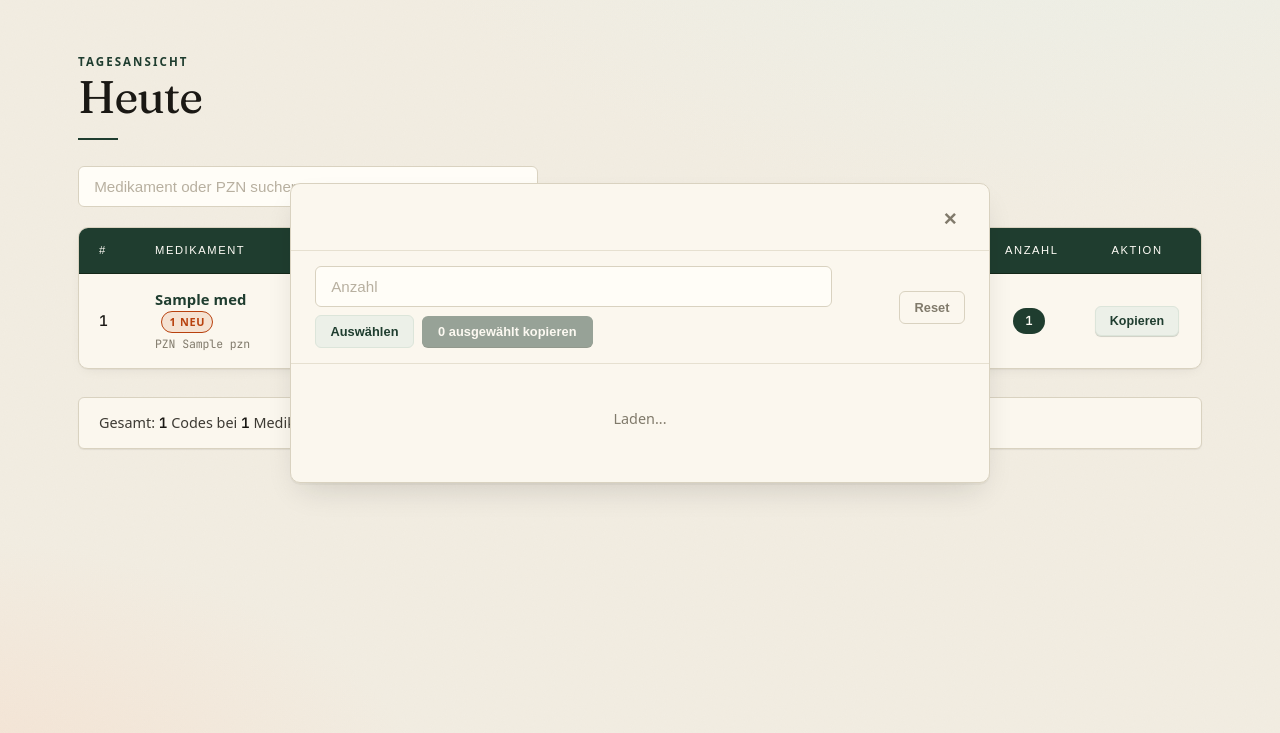
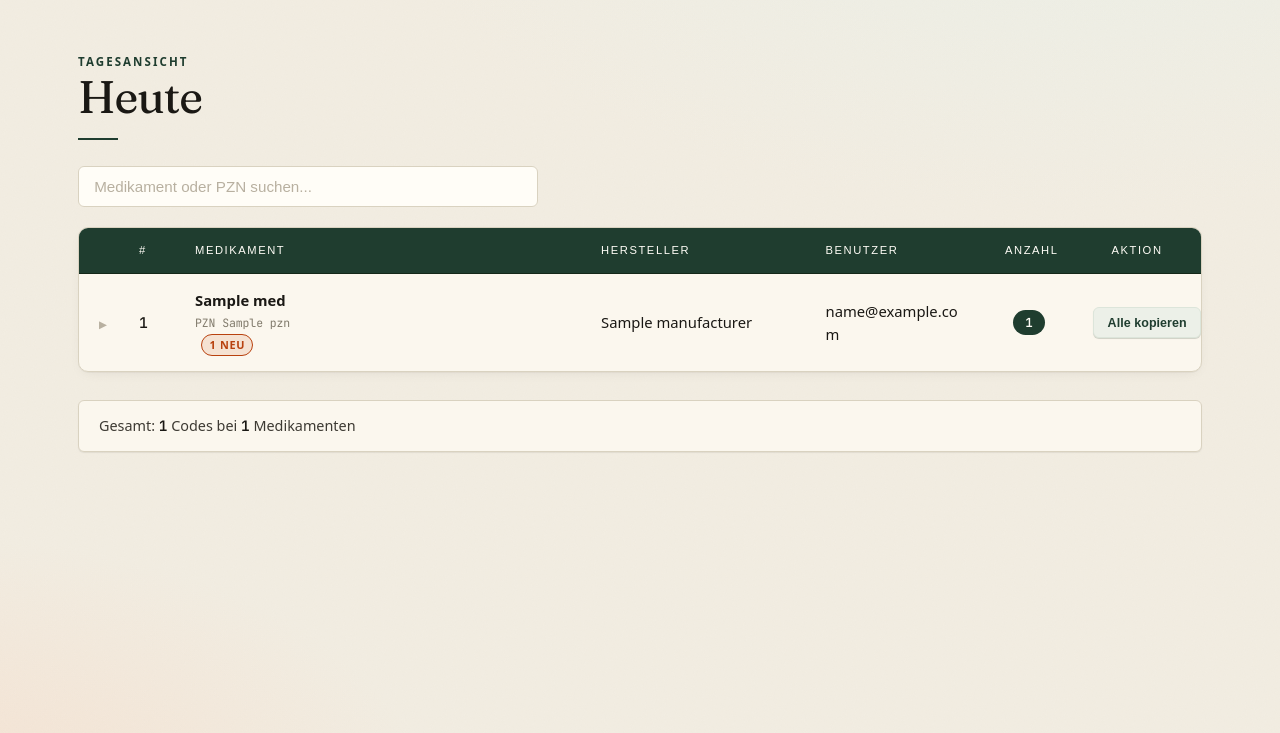
Before and after one commit to Maximanija1/sankt_georg_website, a Flask app: template templates/today.html in a window 1280 px wide. Shown: the part 67-800 px from the top of the page. Run offline with Flask 3, Linux system fonts and the light colour scheme; the template is opened without the code that fills it: most values are stand-ins (such as "Sample title", 1, 10 or a date in 2020); some libraries are stand-ins or nearby versions.

Commit message:
Changed from modal to exapnd the whole row with medications

```diff
--- a/static/app.js
+++ b/static/app.js
@@ -79,93 +79,79 @@
         }
     }
 
-    // ---------- Codes modal ----------
-
-    let modalPzn = "";
-    let modalFrom = "";
-    let modalTo = "";
-    let modalCodes = [];
+    // ---------- Inline expand rows ----------
 
     function csrfToken() {
         const meta = document.querySelector('meta[name="csrf-token"]');
         return meta ? meta.content : "";
     }
 
-    function getSelectedIds() {
-        return modalCodes
-            .filter(function (c) { return c._checked; })
-            .map(function (c) { return c.id; });
+    function updateCopyBtn(detailRow, codes) {
+        const btn = detailRow.querySelector(".btn-copy-selected");
+        if (!btn) return;
+        const n = codes.filter(function (c) { return c._checked; }).length;
+        btn.disabled = n === 0;
+        btn.textContent = n + " ausgewählt kopieren";
     }
 
-    function updateCopyBtn() {
-        const copyBtn = document.getElementById("codesCopyBtn");
-        if (!copyBtn) return;
-        const n = getSelectedIds().length;
-        copyBtn.disabled = n === 0;
-        copyBtn.textContent = n + " ausgewählt kopieren";
-    }
-
-    function renderCodeList() {
-        const list = document.getElementById("codesList");
-        const loading = document.getElementById("codesLoading");
+    function renderCodeList(detailRow, codes) {
+        const loading = detailRow.querySelector(".med-detail-loading");
+        const list = detailRow.querySelector(".codes-list");
         if (!list) return;
 
         loading.hidden = true;
         list.hidden = false;
         list.innerHTML = "";
 
-        modalCodes.forEach(function (item, idx) {
+        codes.forEach(function (item, idx) {
             const li = document.createElement("li");
             li.className = "code-item" + (item.copied_at ? " is-copied" : "");
 
             const cb = document.createElement("input");
             cb.type = "checkbox";
             cb.checked = !!item._checked;
-            cb.id = "code-cb-" + idx;
+            cb.id = "code-cb-" + detailRow.dataset.pzn + "-" + idx;
 
-            const label = document.createElement("label");
-            label.htmlFor = "code-cb-" + idx;
-            label.className = "code-text";
-            label.textContent = item.code;
+            const lbl = document.createElement("label");
+            lbl.htmlFor = cb.id;
+            lbl.className = "code-text";
+            lbl.textContent = item.code;
 
             li.appendChild(cb);
-            li.appendChild(label);
+            li.appendChild(lbl);
 
             li.addEventListener("click", function (e) {
                 if (e.target === cb) return;
                 cb.checked = !cb.checked;
                 item._checked = cb.checked;
-                li.classList.toggle("is-selected", cb.checked);
-                updateCopyBtn();
+                updateCopyBtn(detailRow, codes);
             });
             cb.addEventListener("change", function () {
                 item._checked = cb.checked;
-                updateCopyBtn();
+                updateCopyBtn(detailRow, codes);
             });
 
             list.appendChild(li);
         });
 
-        updateCopyBtn();
+        updateCopyBtn(detailRow, codes);
     }
 
-    async function openCodesModal(pzn, from, to, name) {
-        const modal = document.getElementById("codesModal");
-        if (!modal) return;
+    async function openDetailRow(summaryRow, detailRow) {
+        const pzn = detailRow.dataset.pzn || "";
+        const from = detailRow.dataset.from;
+        const to = detailRow.dataset.to;
 
-        modalPzn = pzn;
-        modalFrom = from;
-        modalTo = to;
-        modalCodes = [];
+        const loading = detailRow.querySelector(".med-detail-loading");
+        const list = detailRow.querySelector(".codes-list");
+        loading.hidden = false;
+        loading.textContent = "Laden...";
+        list.hidden = true;
+        list.innerHTML = "";
+        detailRow.querySelector(".codes-count-input").value = "";
+        updateCopyBtn(detailRow, []);
 
-        document.getElementById("codesModalTitle").textContent = name;
-        document.getElementById("codesLoading").hidden = false;
-        document.getElementById("codesList").hidden = true;
-        document.getElementById("codesList").innerHTML = "";
-        document.getElementById("codesSelectCount").value = "";
-        updateCopyBtn();
-
-        modal.showModal();
+        detailRow._codes = [];
 
         try {
             const params = new URLSearchParams({ pzn: pzn, from: from, to: to });
@@ -175,34 +161,53 @@
             });
             if (res.status === 401) { redirectToLogin(); return; }
             const data = await res.json();
-            modalCodes = (data.codes || []).map(function (c) {
+            detailRow._codes = (data.codes || []).map(function (c) {
                 return { id: c.id, code: c.code, copied_at: c.copied_at, _checked: false };
             });
         } catch (_e) {
-            document.getElementById("codesLoading").textContent = "Fehler beim Laden.";
+            loading.textContent = "Fehler beim Laden.";
             return;
         }
 
-        renderCodeList();
+        renderCodeList(detailRow, detailRow._codes);
     }
 
-    function initCodesModal() {
-        const modal = document.getElementById("codesModal");
-        if (!modal) return;
+    function refreshNeuBadge(summaryRow, codes) {
+        const badge = summaryRow.querySelector(".badge-neu");
+        const maxCopiedAt = codes.reduce(function (max, c) {
+            return c.copied_at && (!max || c.copied_at > max) ? c.copied_at : max;
+        }, null);
+        const newCount = maxCopiedAt
+            ? codes.filter(function (c) { return !c.copied_at && c.scanned_at > maxCopiedAt; }).length
+            : 0;
+        if (badge) badge.textContent = newCount > 0 ? newCount + " neu" : "";
+        if (badge) badge.hidden = newCount === 0;
+    }
 
-        document.getElementById("codesModalClose").addEventListener("click", function () {
-            modal.close();
+    function initExpandRows() {
+        document.querySelectorAll(".med-summary").forEach(function (summaryRow) {
+            const detailRow = summaryRow.nextElementSibling;
+            if (!detailRow || !detailRow.classList.contains("med-detail-row")) return;
+
+            summaryRow.addEventListener("click", function (e) {
+                if (e.target.closest(".btn-copy")) return;
+                const isOpen = !detailRow.hasAttribute("hidden");
+                if (isOpen) {
+                    detailRow.setAttribute("hidden", "");
+                    summaryRow.classList.remove("expanded");
+                } else {
+                    detailRow.removeAttribute("hidden");
+                    summaryRow.classList.add("expanded");
+                    openDetailRow(summaryRow, detailRow);
+                }
             });
 
-        modal.addEventListener("click", function (e) {
-            if (e.target === modal) modal.close();
-        });
-
-        document.getElementById("codesSelectBtn").addEventListener("click", function () {
-            const n = parseInt(document.getElementById("codesSelectCount").value, 10);
+            detailRow.querySelector(".btn-select-n").addEventListener("click", function () {
+                const n = parseInt(detailRow.querySelector(".codes-count-input").value, 10);
                 if (!n || n < 1) return;
+                const codes = detailRow._codes || [];
                 let remaining = n;
-            modalCodes.forEach(function (c) {
+                codes.forEach(function (c) {
                     if (!c.copied_at && remaining > 0) {
                         c._checked = true;
                         remaining--;
@@ -210,112 +215,63 @@
                         c._checked = false;
                     }
                 });
-            renderCodeList();
+                renderCodeList(detailRow, codes);
             });
 
-        document.getElementById("codesCopyBtn").addEventListener("click", async function () {
+            detailRow.querySelector(".btn-copy-selected").addEventListener("click", async function (e) {
+                e.stopPropagation();
                 const btn = this;
-            const selected = modalCodes.filter(function (c) { return c._checked; });
+                const codes = detailRow._codes || [];
+                const selected = codes.filter(function (c) { return c._checked; });
                 if (!selected.length) return;
 
-            const text = selected.map(function (c) { return c.code; }).join("\n");
                 try {
-                await navigator.clipboard.writeText(text);
+                    await navigator.clipboard.writeText(selected.map(function (c) { return c.code; }).join("\n"));
                 } catch (_e) {
                     btn.textContent = "Kopieren fehlgeschlagen";
                     return;
                 }
 
-            const ids = selected.map(function (c) { return c.id; });
                 try {
                     await fetch("/api/codes/mark", {
                         method: "POST",
                         credentials: "same-origin",
-                    headers: {
-                        "Content-Type": "application/json",
-                        "X-CSRFToken": csrfToken(),
-                    },
-                    body: JSON.stringify({ ids: ids }),
+                        headers: { "Content-Type": "application/json", "X-CSRFToken": csrfToken() },
+                        body: JSON.stringify({ ids: selected.map(function (c) { return c.id; }) }),
                     });
-            } catch (_e) { /* mark failed silently */ }
+                } catch (_e) { /* silent */ }
 
                 const now = new Date().toISOString();
-            selected.forEach(function (c) {
-                c.copied_at = now;
-                c._checked = false;
+                selected.forEach(function (c) { c.copied_at = now; c._checked = false; });
+
+                btn.textContent = "Kopiert!";
+                btn.classList.add("copied");
+                renderCodeList(detailRow, codes);
+                refreshNeuBadge(summaryRow, codes);
+                setTimeout(function () { btn.classList.remove("copied"); }, 2000);
             });
 
-            const originalText = btn.textContent;
-            btn.textContent = "Kopiert!";
-            btn.classList.add("copied");
-            renderCodeList();
-            setTimeout(function () {
-                btn.classList.remove("copied");
-                updateCopyBtn();
-            }, 2000);
+            detailRow.querySelector(".btn-reset-copied").addEventListener("click", async function (e) {
+                e.stopPropagation();
+                if (!confirm("Alle kopierten Markierungen zurücksetzen?")) return;
+                const pzn = detailRow.dataset.pzn || "";
+                const from = detailRow.dataset.from;
+                const to = detailRow.dataset.to;
 
-            // refresh the "neu" badge on the table row
-            refreshNeuBadge(modalPzn, modalFrom, modalTo);
-        });
-
-        document.getElementById("codesResetBtn").addEventListener("click", async function () {
-            if (!confirm("Alle kopierten Markierungen zurücksetzen?")) return;
                 try {
                     await fetch("/api/codes/reset", {
                         method: "POST",
                         credentials: "same-origin",
-                    headers: {
-                        "Content-Type": "application/json",
-                        "X-CSRFToken": csrfToken(),
-                    },
-                    body: JSON.stringify({ pzn: modalPzn, from: modalFrom, to: modalTo }),
+                        headers: { "Content-Type": "application/json", "X-CSRFToken": csrfToken() },
+                        body: JSON.stringify({ pzn: pzn, from: from, to: to }),
                     });
-            } catch (_e) { /* reset failed silently */ }
+                } catch (_e) { /* silent */ }
 
-            modalCodes.forEach(function (c) {
-                c.copied_at = null;
-                c._checked = false;
+                const codes = detailRow._codes || [];
+                codes.forEach(function (c) { c.copied_at = null; c._checked = false; });
+                renderCodeList(detailRow, codes);
+                refreshNeuBadge(summaryRow, codes);
             });
-            renderCodeList();
-            refreshNeuBadge(modalPzn, modalFrom, modalTo);
-        });
-
-        document.querySelectorAll(".med-name-btn").forEach(function (btn) {
-            btn.addEventListener("click", function () {
-                openCodesModal(
-                    btn.dataset.pzn || "",
-                    btn.dataset.from,
-                    btn.dataset.to,
-                    btn.dataset.name
-                );
-            });
-        });
-    }
-
-    function refreshNeuBadge(pzn, from, to) {
-        document.querySelectorAll(".med-name-btn").forEach(function (btn) {
-            if (btn.dataset.pzn !== pzn || btn.dataset.from !== from) return;
-            const hasCopied = modalCodes.some(function (c) { return c.copied_at; });
-            const unchecked = modalCodes.filter(function (c) { return !c.copied_at; });
-            const maxCopiedAt = modalCodes.reduce(function (max, c) {
-                return c.copied_at && (!max || c.copied_at > max) ? c.copied_at : max;
-            }, null);
-            const newCount = maxCopiedAt
-                ? modalCodes.filter(function (c) { return !c.copied_at && c.scanned_at > maxCopiedAt; }).length
-                : 0;
-
-            const cell = btn.closest("td");
-            let badge = cell.querySelector(".badge-neu");
-            if (newCount > 0) {
-                if (!badge) {
-                    badge = document.createElement("span");
-                    badge.className = "badge-neu";
-                    btn.insertAdjacentElement("afterend", badge);
-                }
-                badge.textContent = newCount + " neu";
-            } else if (badge) {
-                badge.remove();
-            }
         });
     }
 
@@ -334,7 +290,7 @@
             });
         });
 
-        initCodesModal();
+        initExpandRows();
 
         ["pointerdown", "keydown", "input", "change", "copy", "paste", "cut"].forEach(
             function (evt) {
--- a/static/style.css
+++ b/static/style.css
@@ -982,35 +982,66 @@ main.container>*:nth-child(5) {
     }
 }
 
-/* ---------- Medication name button ---------- */
-.med-name-btn {
-    background: none;
-    border: none;
-    padding: 0;
-    margin: 0;
-    box-shadow: none;
-    font-weight: 600;
-    font-size: inherit;
-    font-family: inherit;
-    color: var(--bottle);
-    cursor: pointer;
-    text-align: left;
-    display: block;
-    text-decoration: underline;
-    text-decoration-color: transparent;
-    text-underline-offset: 2px;
-    transition: color 120ms, text-decoration-color 120ms;
-    margin-top: 0;
+/* ---------- Expand icon ---------- */
+.col-expand { width: 2.5rem; }
+
+.expand-cell {
+    text-align: center;
+    vertical-align: middle;
 }
 
-.med-name-btn:hover {
-    color: var(--bottle-deep);
-    text-decoration-color: var(--bottle);
-    background: none;
-    box-shadow: none;
-    transform: none;
+.expand-icon {
+    display: inline-block;
+    color: var(--ink-faint);
+    font-size: 0.65rem;
+    transition: transform 180ms ease, color 140ms;
 }
 
+.med-summary {
+    cursor: pointer;
+}
+
+.med-summary.expanded td {
+    background: var(--bottle-tint);
+}
+
+.med-summary.expanded td:first-child {
+    box-shadow: inset 4px 0 0 var(--terracotta);
+}
+
+.med-summary.expanded .expand-icon {
+    transform: rotate(90deg);
+    color: var(--terracotta);
+}
+
+/* ---------- Inline detail row ---------- */
+.med-detail-cell {
+    padding: 0 !important;
+    border-top: none !important;
+    background: var(--bottle-tint) !important;
+    box-shadow: inset 4px 0 0 var(--terracotta);
+}
+
+.med-detail-inner {
+    padding: 1rem 1.5rem 1.25rem;
+}
+
+.med-detail-toolbar {
+    display: flex;
+    align-items: center;
+    justify-content: space-between;
+    gap: 0.75rem;
+    margin-bottom: 1rem;
+    flex-wrap: wrap;
+}
+
+.med-detail-loading {
+    color: var(--ink-mute);
+    font-size: 0.9rem;
+    padding: 0.5rem 0;
+}
+
+/* ---------- Badge neu ---------- */
 .badge-neu {
     display: inline-flex;
     align-items: center;
@@ -1027,89 +1058,7 @@ main.container>*:nth-child(5) {
     vertical-align: middle;
 }
 
-/* ---------- Codes modal ---------- */
-.codes-modal {
-    position: fixed;
-    inset: 0;
-    width: min(700px, 96vw);
-    max-height: 85vh;
-    margin: auto;
-    padding: 0;
-    border: 1px solid var(--rule);
-    border-radius: var(--r-lg);
-    box-shadow: var(--lift-3);
-    background: var(--card);
-    overflow: hidden;
-    display: flex;
-    flex-direction: column;
-}
-
-.codes-modal::backdrop {
-    background: rgba(26, 24, 20, 0.45);
-    backdrop-filter: blur(3px);
-}
-
-.codes-modal-inner {
-    display: flex;
-    flex-direction: column;
-    height: 100%;
-    max-height: 85vh;
-}
-
-.codes-modal-header {
-    display: flex;
-    align-items: center;
-    justify-content: space-between;
-    padding: 1.25rem 1.5rem 1rem;
-    border-bottom: 1px solid var(--rule-soft);
-    flex-shrink: 0;
-}
-
-.codes-modal-title {
-    font-family: "Fraunces", serif;
-    font-size: 1.15rem;
-    font-weight: 500;
-    margin: 0;
-    letter-spacing: -0.01em;
-    color: var(--ink);
-}
-
-.codes-modal-title::after {
-    display: none;
-}
-
-.codes-modal-close {
-    background: none;
-    border: none;
-    box-shadow: none;
-    margin: 0;
-    padding: 0.25rem 0.5rem;
-    font-size: 1.4rem;
-    line-height: 1;
-    color: var(--ink-mute);
-    cursor: pointer;
-    border-radius: var(--r-sm);
-    transition: background 120ms, color 120ms;
-}
-
-.codes-modal-close:hover {
-    background: var(--danger-soft);
-    color: var(--danger);
-    box-shadow: none;
-    transform: none;
-}
-
-.codes-modal-toolbar {
-    display: flex;
-    align-items: center;
-    justify-content: space-between;
-    gap: 0.75rem;
-    padding: 0.9rem 1.5rem;
-    border-bottom: 1px solid var(--rule-soft);
-    flex-shrink: 0;
-    flex-wrap: wrap;
-}
-
+/* ---------- Toolbar buttons ---------- */
 .codes-select-row {
     display: flex;
     align-items: center;
@@ -1149,9 +1098,7 @@ main.container>*:nth-child(5) {
     box-shadow: 0 1px 0 var(--bottle-deep);
 }
 
-.btn-modal-copy:hover {
-    background: var(--bottle-deep);
-}
+.btn-modal-copy:hover { background: var(--bottle-deep); }
 
 .btn-modal-copy:disabled {
     opacity: 0.45;
@@ -1160,7 +1107,6 @@ main.container>*:nth-child(5) {
 
 .btn-modal-copy.copied {
     background: var(--success);
-    border-color: var(--success);
 }
 
 .btn-modal-reset {
@@ -1180,24 +1126,14 @@ main.container>*:nth-child(5) {
     box-shadow: none;
 }
 
-.codes-list-wrap {
-    flex: 1;
-    overflow-y: auto;
-    padding: 0.75rem 1.5rem 1.25rem;
-}
-
-.codes-loading {
-    text-align: center;
-    color: var(--ink-mute);
-    padding: 2rem 0;
-    font-size: 0.9rem;
-}
-
+/* ---------- Code list ---------- */
 .codes-list {
     list-style: none;
     display: flex;
     flex-direction: column;
     gap: 3px;
+    max-height: 320px;
+    overflow-y: auto;
 }
 
 .code-item {
@@ -1211,9 +1147,7 @@ main.container>*:nth-child(5) {
     user-select: none;
 }
 
-.code-item:hover {
-    background: var(--bottle-tint);
-}
+.code-item:hover { background: var(--paper-deep); }
 
 .code-item.is-copied {
     opacity: 0.45;
--- a/templates/_medication_table.html
+++ b/templates/_medication_table.html
@@ -1,6 +1,7 @@
 <table id="medicationTable" class="fixed-table {% if medications[0].user_email %}with-user{% endif %}">
     {% if medications[0].user_email %}
     <colgroup>
+        <col class="col-expand">
         <col class="col-idx">
         <col class="col-med">
         <col class="col-mfr">
@@ -10,6 +11,7 @@
     </colgroup>
     {% else %}
     <colgroup>
+        <col class="col-expand">
         <col class="col-idx">
         <col class="col-med">
         <col class="col-mfr">
@@ -19,6 +21,7 @@
     {% endif %}
     <thead>
         <tr>
+            <th class="col-expand"></th>
             <th>#</th>
             <th>Medikament</th>
             <th>Hersteller</th>
@@ -31,27 +34,27 @@
     </thead>
     <tbody>
         {% for med in medications %}
-        <tr class="medication-row"
-            data-search="{{ med.product_name|lower }} {{ med.pzn|default('', true)|lower }} {{ med.manufacturer|lower }}">
+        <tr class="medication-row {% if show_copy_modal %}med-summary{% endif %}"
+            data-search="{{ med.product_name|lower }} {{ med.pzn|default('', true)|lower }} {{ med.manufacturer|lower }}"
+            {% if show_copy_modal %}
+            data-pzn="{{ med.pzn|default('', true) }}"
+            data-from="{{ p_from }}"
+            data-to="{{ p_to }}"
+            {% endif %}>
+            <td class="expand-cell">
+                {% if show_copy_modal %}<span class="expand-icon">▶</span>{% endif %}
+            </td>
             <td><strong>{{ loop.index }}</strong></td>
             <td>
                 {% if med.product_name == 'Unbekannt' %}
                 <span class="unknown">{{ med.product_name }}</span>
                 {% else %}
-                {% if show_copy_modal %}
-                <button class="med-name-btn"
-                    data-pzn="{{ med.pzn|default('', true) }}"
-                    data-from="{{ p_from }}"
-                    data-to="{{ p_to }}"
-                    data-name="{{ med.product_name }}">{{ med.product_name }}</button>
-                {% if med.new_count and med.new_count > 0 %}
+                <span class="med-name">{{ med.product_name }}</span>
+                {% endif %}
+                {% if med.pzn %}<span class="pzn">PZN {{ med.pzn }}</span>{% endif %}
+                {% if show_copy_modal and med.new_count and med.new_count > 0 %}
                 <span class="badge-neu">{{ med.new_count }} neu</span>
                 {% endif %}
-                {% else %}
-                <span class="med-name">{{ med.product_name }}</span>
-                {% endif %}
-                {% endif %}
-                {% if med.pzn %}<span class="pzn">PZN {{ med.pzn }}</span>{% endif %}
             </td>
             <td>{{ med.manufacturer }}</td>
             {% if med.user_email %}
@@ -63,10 +66,31 @@
                     data-pzn="{{ med.pzn|default('', true) }}"
                     data-from="{{ p_from }}"
                     data-to="{{ p_to }}">
-                    Kopieren
+                    Alle kopieren
                 </button>
             </td>
         </tr>
+        {% if show_copy_modal %}
+        <tr class="med-detail-row" hidden
+            data-pzn="{{ med.pzn|default('', true) }}"
+            data-from="{{ p_from }}"
+            data-to="{{ p_to }}">
+            <td colspan="{% if med.user_email %}7{% else %}6{% endif %}" class="med-detail-cell">
+                <div class="med-detail-inner">
+                    <div class="med-detail-toolbar">
+                        <div class="codes-select-row">
+                            <input type="number" class="codes-count-input" min="1" placeholder="Anzahl">
+                            <button class="btn-modal-action btn-select-n">Auswählen</button>
+                            <button class="btn-modal-copy btn-copy-selected" disabled>0 ausgewählt kopieren</button>
+                        </div>
+                        <button class="btn-modal-reset btn-reset-copied">Reset</button>
+                    </div>
+                    <div class="med-detail-loading">Laden...</div>
+                    <ul class="codes-list" hidden></ul>
+                </div>
+            </td>
+        </tr>
+        {% endif %}
         {% endfor %}
     </tbody>
 </table>
--- a/templates/today.html
+++ b/templates/today.html
@@ -11,29 +11,6 @@
 
 {% set show_copy_modal = true %}
 {% include "_medication_table.html" %}
-
-<dialog id="codesModal" class="codes-modal">
-    <div class="codes-modal-inner">
-        <div class="codes-modal-header">
-            <h2 id="codesModalTitle" class="codes-modal-title"></h2>
-            <button class="codes-modal-close" id="codesModalClose" aria-label="Schließen">&times;</button>
-        </div>
-
-        <div class="codes-modal-toolbar">
-            <div class="codes-select-row">
-                <input type="number" id="codesSelectCount" class="codes-count-input" min="1" placeholder="Anzahl">
-                <button id="codesSelectBtn" class="btn-modal-action">Auswählen</button>
-                <button id="codesCopyBtn" class="btn-modal-copy" disabled>0 ausgewählt kopieren</button>
-            </div>
-            <button id="codesResetBtn" class="btn-modal-reset">Reset</button>
-        </div>
-
-        <div id="codesListWrap" class="codes-list-wrap">
-            <div id="codesLoading" class="codes-loading">Laden...</div>
-            <ul id="codesList" class="codes-list" hidden></ul>
-        </div>
-    </div>
-</dialog>
 {% else %}
 <div class="empty-state">
     <p>Keine Codes f&uuml;r heute vorhanden.</p>
```
Lines whose indentation alone changed are shown as unchanged.
